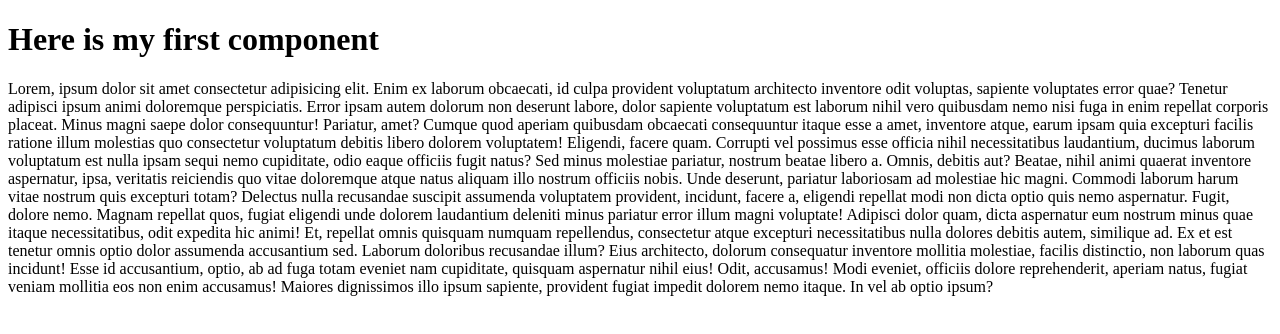
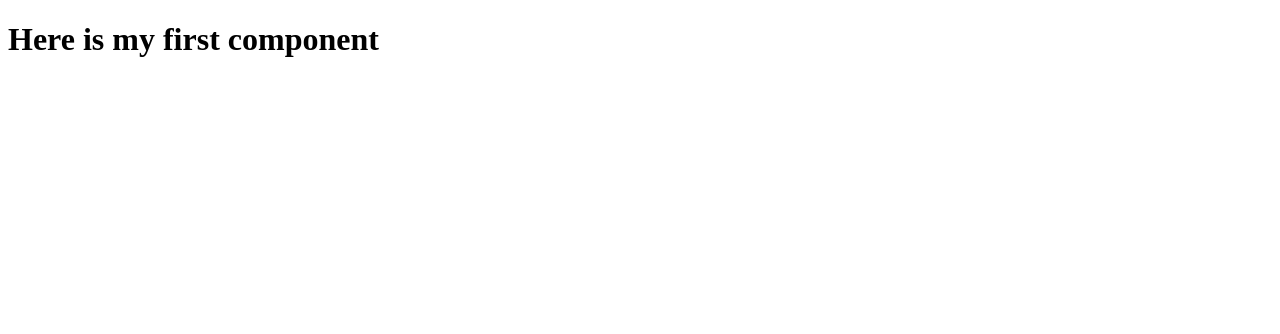
Before and after one commit to adekunleaishat1/Hexashop, an Angular app: page / in a window 1280 px wide. Shown: the top 334 px of the page. Built offline with nearby package versions, Linux system fonts and the light colour scheme.

Commit message:
deleted lorem

```diff
--- a/src/app/app.component.html
+++ b/src/app/app.component.html
@@ -1,13 +1,4 @@
 <div>
    <h1>Here is my first component</h1>
-   <p>Lorem, ipsum dolor sit amet consectetur adipisicing elit. Enim ex laborum obcaecati, id culpa provident voluptatum architecto inventore odit voluptas, sapiente voluptates error quae? Tenetur adipisci ipsum animi doloremque perspiciatis.
-   Error ipsam autem dolorum non deserunt labore, dolor sapiente voluptatum est laborum nihil vero quibusdam nemo nisi fuga in enim repellat corporis placeat. Minus magni saepe dolor consequuntur! Pariatur, amet?
-   Cumque quod aperiam quibusdam obcaecati consequuntur itaque esse a amet, inventore atque, earum ipsam quia excepturi facilis ratione illum molestias quo consectetur voluptatum debitis libero dolorem voluptatem! Eligendi, facere quam.
-   Corrupti vel possimus esse officia nihil necessitatibus laudantium, ducimus laborum voluptatum est nulla ipsam sequi nemo cupiditate, odio eaque officiis fugit natus? Sed minus molestiae pariatur, nostrum beatae libero a.
-   Omnis, debitis aut? Beatae, nihil animi quaerat inventore aspernatur, ipsa, veritatis reiciendis quo vitae doloremque atque natus aliquam illo nostrum officiis nobis. Unde deserunt, pariatur laboriosam ad molestiae hic magni.
-   Commodi laborum harum vitae nostrum quis excepturi totam? Delectus nulla recusandae suscipit assumenda voluptatem provident, incidunt, facere a, eligendi repellat modi non dicta optio quis nemo aspernatur. Fugit, dolore nemo.
-   Magnam repellat quos, fugiat eligendi unde dolorem laudantium deleniti minus pariatur error illum magni voluptate! Adipisci dolor quam, dicta aspernatur eum nostrum minus quae itaque necessitatibus, odit expedita hic animi!
-   Et, repellat omnis quisquam numquam repellendus, consectetur atque excepturi necessitatibus nulla dolores debitis autem, similique ad. Ex et est tenetur omnis optio dolor assumenda accusantium sed. Laborum doloribus recusandae illum?
-   Eius architecto, dolorum consequatur inventore mollitia molestiae, facilis distinctio, non laborum quas incidunt! Esse id accusantium, optio, ab ad fuga totam eveniet nam cupiditate, quisquam aspernatur nihil eius! Odit, accusamus!
-   Modi eveniet, officiis dolore reprehenderit, aperiam natus, fugiat veniam mollitia eos non enim accusamus! Maiores dignissimos illo ipsum sapiente, provident fugiat impedit dolorem nemo itaque. In vel ab optio ipsum?</p>
+
 </div>
```
